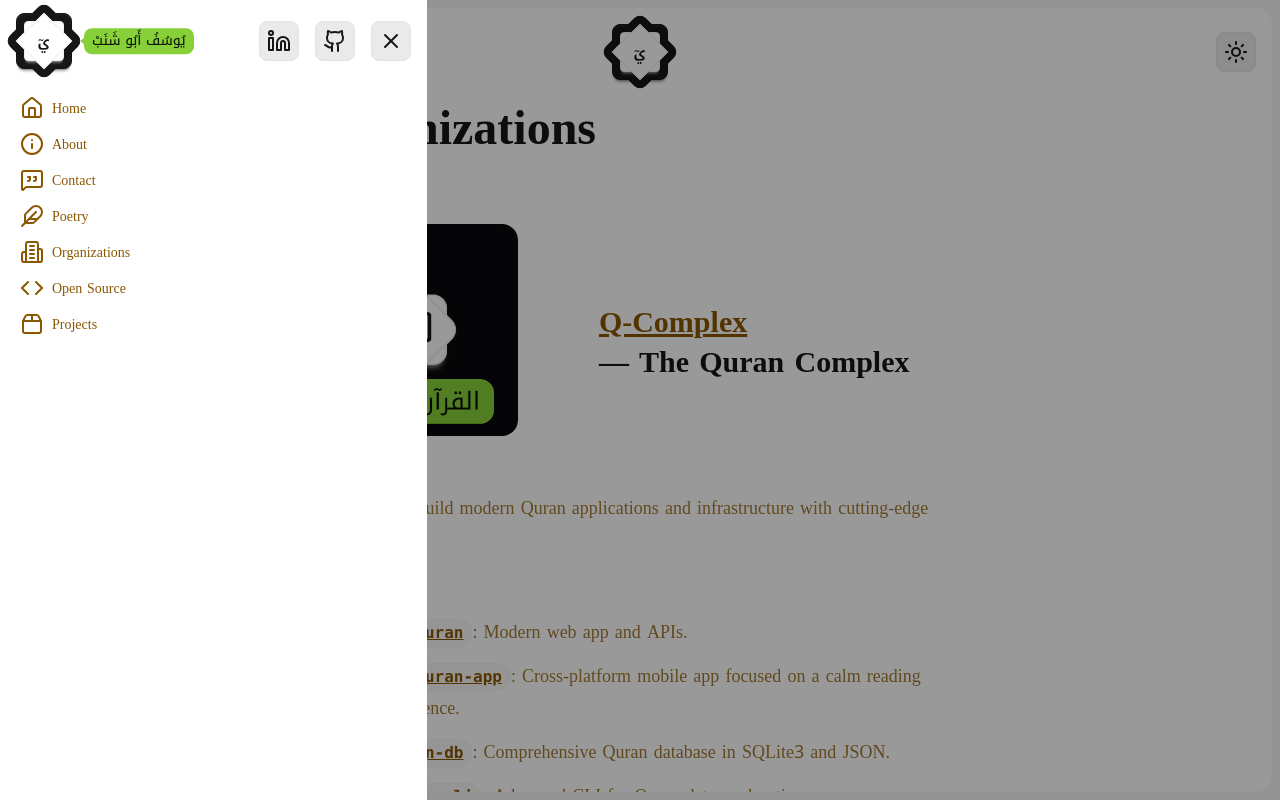
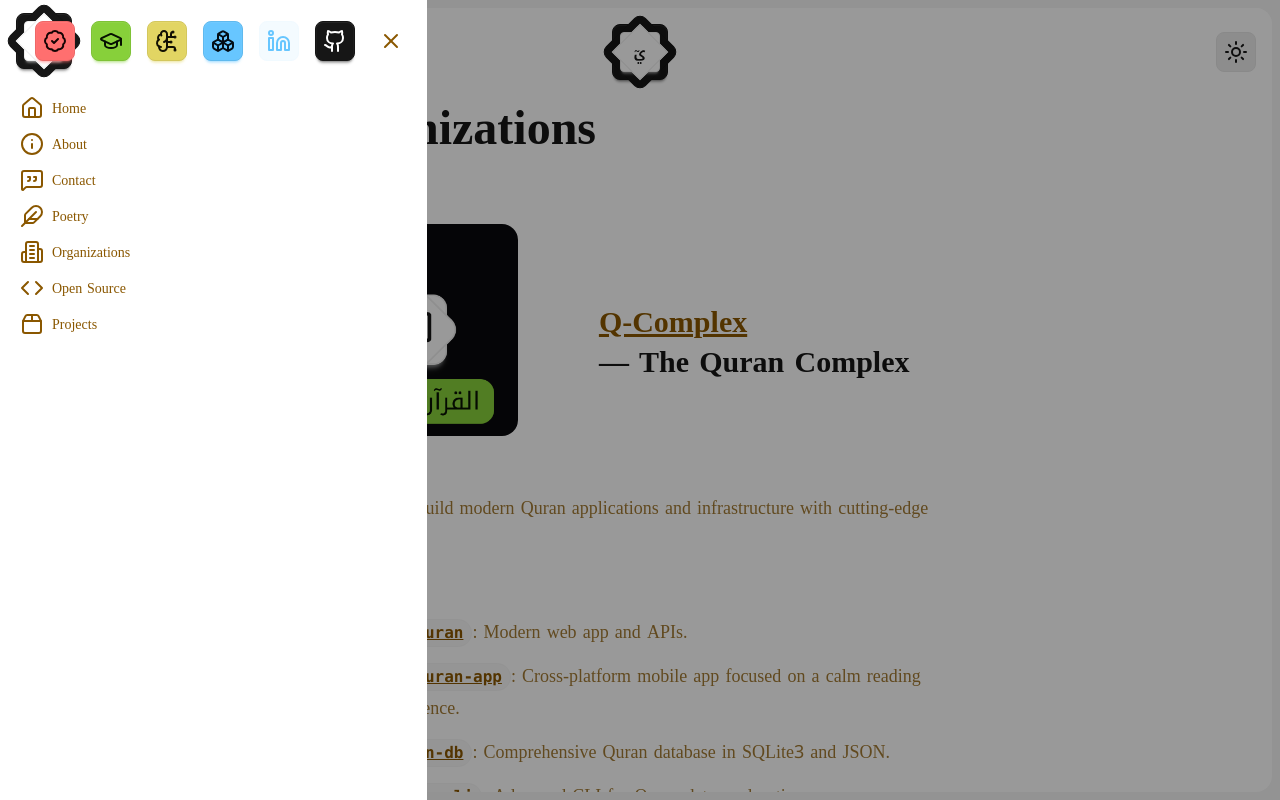
Before and after one commit to youzarsiph/youzarsiph.github.io, a Next.js app: page /orgs in a window 1280 px wide. Both pictures are taken after a click on the label "Open drawer". Built offline with nearby package versions, Linux system fonts and the light colour scheme.

Commit message:
add more links

```diff
--- a/app/layout.tsx
+++ b/app/layout.tsx
@@ -16,6 +16,10 @@
   Sun,
   MoonStar,
   Feather,
+  Boxes,
+  BrainCircuit,
+  GraduationCap,
+  BadgeCheck,
 } from 'lucide-react'
 import Link from 'next/link'
 import { Logo } from '@/app/ui'
@@ -132,32 +136,81 @@
                         </p>
                       </aside>
                       <nav className="grid gap-4">
-                        <div className="grid grid-flow-col gap-4">
-                          <div
-                            className="tooltip tooltip-right rtl:tooltip-left tooltip-success"
+                        <ol className="grid grid-flow-col gap-4">
+                          <li
+                            className="tooltip tooltip-right tooltip-error rtl:tooltip-left"
+                            data-tip="Badges"
+                          >
+                            <a
+                              href="https://www.coursera.org/learner/youzarsiph"
+                              className="btn rounded-field btn-square btn-sm btn-error md:btn-md 2xl:btn-lg"
+                            >
+                              <BadgeCheck className="size-4 md:size-6" />
+                              <span className="sr-only">Badges</span>
+                            </a>
+                          </li>
+                          <li
+                            className="tooltip tooltip-right tooltip-success rtl:tooltip-left"
+                            data-tip="Certificates"
+                          >
+                            <a
+                              href="https://www.coursera.org/learner/youzarsiph"
+                              className="btn rounded-field btn-square btn-sm btn-success md:btn-md 2xl:btn-lg"
+                            >
+                              <GraduationCap className="size-4 md:size-6" />
+                              <span className="sr-only">Certificates</span>
+                            </a>
+                          </li>
+                          <li
+                            className="tooltip tooltip-right tooltip-warning rtl:tooltip-left"
+                            data-tip="HuggingFace"
+                          >
+                            <a
+                              href="https://huggingface.co/youzarsiph"
+                              className="btn rounded-field btn-square btn-sm btn-warning md:btn-md 2xl:btn-lg"
+                            >
+                              <BrainCircuit className="size-4 md:size-6" />
+                              <span className="sr-only">HuggingFace</span>
+                            </a>
+                          </li>
+                          <li
+                            className="tooltip tooltip-right tooltip-info rtl:tooltip-left"
+                            data-tip="PyPI"
+                          >
+                            <a
+                              href="https://pypi.org/user/youzarsiph/"
+                              className="btn rounded-field btn-square btn-sm btn-info md:btn-md 2xl:btn-lg"
+                            >
+                              <Boxes className="size-4 md:size-6" />
+                              <span className="sr-only">PyPI</span>
+                            </a>
+                          </li>
+                          <li
+                            className="tooltip tooltip-right tooltip-info rtl:tooltip-left"
+                            data-tip="Linked In"
+                          >
+                            <a
+                              href="https://linkedin.com/in/youzarsiph"
+                              className="btn rounded-field btn-square btn-soft btn-sm btn-info md:btn-md 2xl:btn-lg"
+                            >
+                              <Linkedin className="size-4 md:size-6" />
+                              <span className="sr-only">Linked In</span>
+                            </a>
+                          </li>
+
+                          <li
+                            className="tooltip tooltip-right tooltip-primary rtl:tooltip-left"
                             data-tip="Github"
                           >
                             <a
                               href="https://github.com/youzarsiph"
-                              className="btn btn-sm rounded-field btn-square lg:btn-md btn-primary"
+                              className="btn rounded-field btn-square btn-sm btn-primary md:btn-md 2xl:btn-lg"
                             >
-                              <Github className="size-4 lg:size-6" />
+                              <Github className="size-4 md:size-6" />
                               <span className="sr-only">Github</span>
                             </a>
-                          </div>
-                          <div
-                            className="tooltip tooltip-right rtl:tooltip-left tooltip-success"
-                            data-tip="Linkedin"
-                          >
-                            <a
-                              href="https://linkedin.com/in/youzarsiph"
-                              className="btn btn-sm rounded-field btn-square lg:btn-md btn-primary"
-                            >
-                              <Linkedin className="size-4 lg:size-6" />
-                              <span className="sr-only">Linkedin</span>
-                            </a>
-                          </div>
-                        </div>
+                          </li>
+                        </ol>
                         <span className="text-primary flex items-center gap-2">
                           <Copyright className="size-4 lg:size-6" />
                           Yousuf Abu Shanab
@@ -182,17 +235,65 @@
             <div className="flex grow flex-col">
               <header className="navbar p-4">
                 <ol className="navbar-start">
-                  <Logo tooltip={{ open: true }} />
+                  <Logo />
                 </ol>
 
                 <ol className="navbar-end gap-4">
                   <li
-                    className="tooltip tooltip-left tooltip-primary rtl:tooltip-right"
+                    className="tooltip tooltip-left tooltip-error rtl:tooltip-right"
+                    data-tip="Badges"
+                  >
+                    <a
+                      href="https://www.coursera.org/learner/youzarsiph"
+                      className="btn rounded-field btn-square btn-sm btn-error md:btn-md 2xl:btn-lg"
+                    >
+                      <BadgeCheck className="size-4 md:size-6" />
+                      <span className="sr-only">Badges</span>
+                    </a>
+                  </li>
+                  <li
+                    className="tooltip tooltip-left tooltip-success rtl:tooltip-right"
+                    data-tip="Certificates"
+                  >
+                    <a
+                      href="https://www.coursera.org/learner/youzarsiph"
+                      className="btn rounded-field btn-square btn-sm btn-success md:btn-md 2xl:btn-lg"
+                    >
+                      <GraduationCap className="size-4 md:size-6" />
+                      <span className="sr-only">Certificates</span>
+                    </a>
+                  </li>
+                  <li
+                    className="tooltip tooltip-left tooltip-warning rtl:tooltip-right"
+                    data-tip="HuggingFace"
+                  >
+                    <a
+                      href="https://huggingface.co/youzarsiph"
+                      className="btn rounded-field btn-square btn-sm btn-warning md:btn-md 2xl:btn-lg"
+                    >
+                      <BrainCircuit className="size-4 md:size-6" />
+                      <span className="sr-only">HuggingFace</span>
+                    </a>
+                  </li>
+                  <li
+                    className="tooltip tooltip-left tooltip-info rtl:tooltip-right"
+                    data-tip="PyPI"
+                  >
+                    <a
+                      href="https://pypi.org/user/youzarsiph/"
+                      className="btn rounded-field btn-square btn-sm btn-info md:btn-md 2xl:btn-lg"
+                    >
+                      <Boxes className="size-4 md:size-6" />
+                      <span className="sr-only">PyPI</span>
+                    </a>
+                  </li>
+                  <li
+                    className="tooltip tooltip-left tooltip-info rtl:tooltip-right"
                     data-tip="Linked In"
                   >
                     <a
                       href="https://linkedin.com/in/youzarsiph"
-                      className="btn rounded-field btn-square btn-soft btn-sm btn-primary md:btn-md 2xl:btn-lg"
+                      className="btn rounded-field btn-square btn-soft btn-sm btn-info md:btn-md 2xl:btn-lg"
                     >
                       <Linkedin className="size-4 md:size-6" />
                       <span className="sr-only">Linked In</span>
@@ -205,7 +306,7 @@
                   >
                     <a
                       href="https://github.com/youzarsiph"
-                      className="btn rounded-field btn-square btn-soft btn-sm btn-primary md:btn-md 2xl:btn-lg"
+                      className="btn rounded-field btn-square btn-sm btn-primary md:btn-md 2xl:btn-lg"
                     >
                       <Github className="size-4 md:size-6" />
                       <span className="sr-only">Github</span>
@@ -213,13 +314,13 @@
                   </li>
 
                   <li
-                    className="tooltip tooltip-left tooltip-primary rtl:tooltip-right"
+                    className="tooltip tooltip-left rtl:tooltip-right"
                     data-tip="Close"
                   >
                     <label
                       htmlFor="nav-drawer"
                       aria-label="close sidebar"
-                      className="btn rounded-field btn-square btn-soft btn-primary btn-sm md:btn-md 2xl:btn-lg"
+                      className="btn rounded-field btn-square btn-ghost btn-sm md:btn-md 2xl:btn-lg"
                     >
                       <X className="size-4 md:size-6" />
                       <span className="sr-only">Close</span>
```
